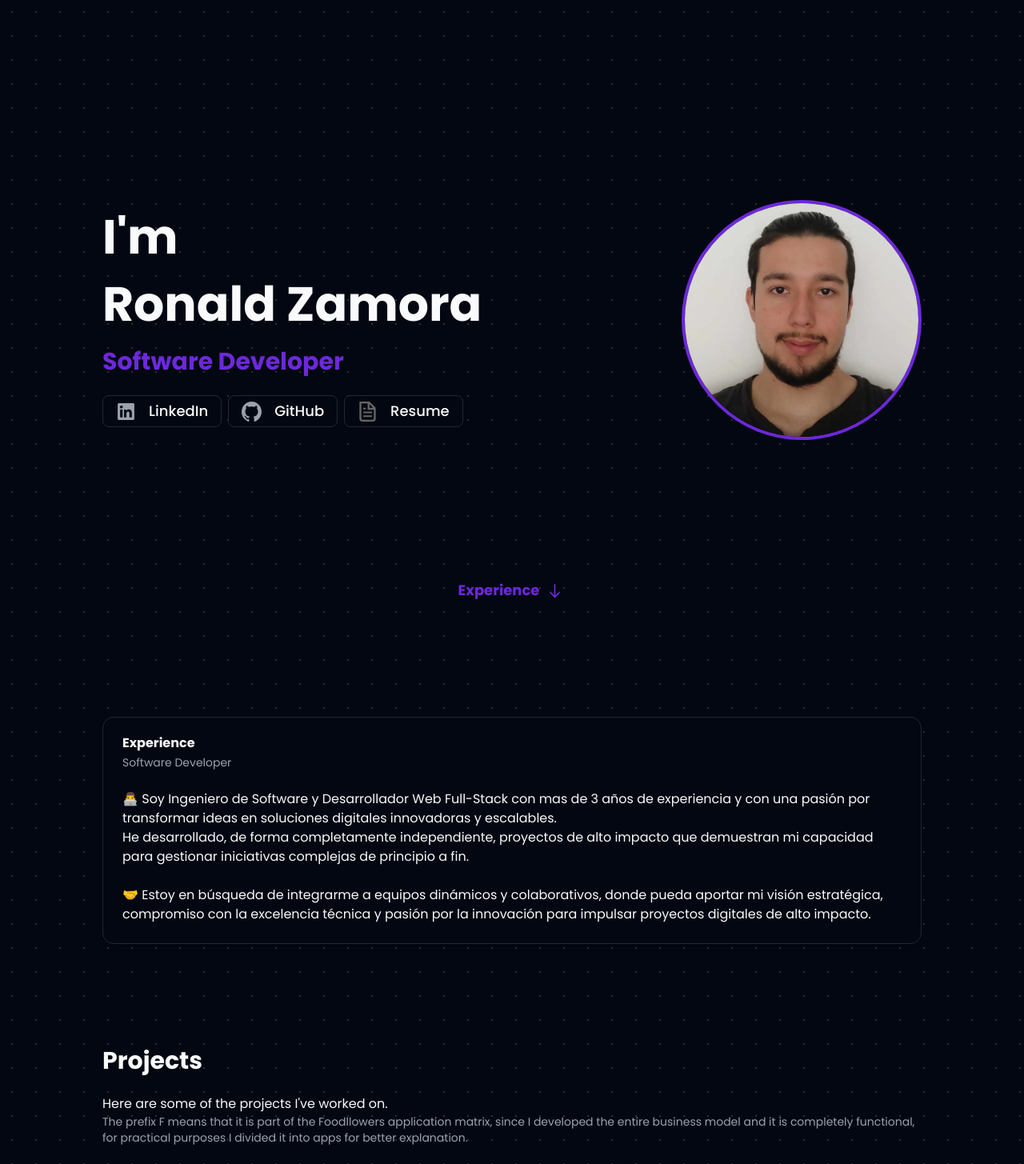
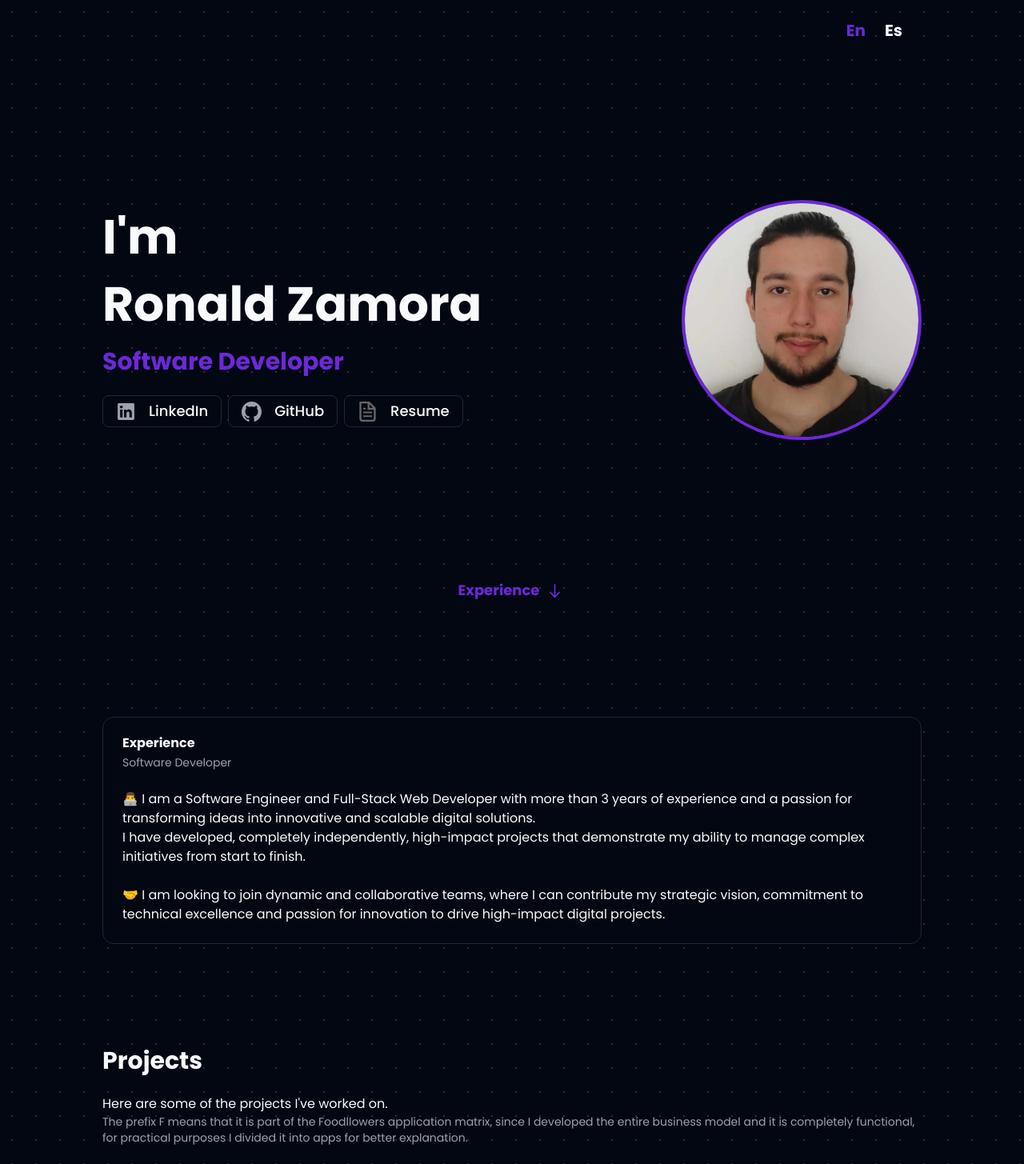
Before and after one commit to RonaldDev0/RonaldDev0, a Next.js app: page /en in a window 1280 px wide. Shown: the top 1455 px of the page at 80% size. Built offline with nearby package versions, Linux system fonts and the light colour scheme.

Commit message:
feat: translate

```diff
--- a/package.json
+++ b/package.json
@@ -10,6 +10,7 @@
   },
   "dependencies": {
     "@radix-ui/react-slot": "^1.1.2",
+    "@radix-ui/react-switch": "^1.1.3",
     "class-variance-authority": "^0.7.1",
     "clsx": "^2.1.1",
     "lucide-react": "^0.476.0",
@@ -22,13 +23,13 @@
   "devDependencies": {
     "@eslint/eslintrc": "^3.3.0",
     "@tailwindcss/postcss": "^4.0.9",
-    "@types/node": "^20.17.19",
+    "@types/node": "^20.17.23",
     "@types/react": "^19.0.10",
     "@types/react-dom": "^19.0.4",
     "eslint": "^9.21.0",
     "eslint-config-next": "15.2.0",
     "tailwindcss": "^4.0.9",
-    "typescript": "^5.7.3"
+    "typescript": "^5.8.2"
   },
   "packageManager": "yarn@1.22.19+sha1.4ba7fc5c6e704fce2066ecbfb0b0d8976fe62447"
 }
--- a/src/app/[lang]/page.tsx
+++ b/src/app/[lang]/page.tsx
@@ -5,15 +5,16 @@ import Stack from '@/components/sections/Stack'
 import Education from '@/components/sections/Educations'
 import AboutMe from '@/components/sections/About_me'
 
-export default function Home () {
+export default function Home ({ params: { lang } }: any) {
+  const en = lang === 'en'
   return (
     <main className='w-full flex flex-col items-center'>
-      <Hero />
-      <Experience />
-      <Projects />
-      <Stack />
-      <Education />
-      <AboutMe />
+      <Hero en={en} />
+      <Experience en={en} />
+      <Projects en={en} />
+      <Stack en={en} />
+      <Education en={en} />
+      <AboutMe en={en} />
     </main>
   )
 }
--- /dev/null
+++ b/src/components/Lang.tsx
@@ -0,0 +1,14 @@
+import Link from 'next/link'
+
+export default function Lang ({ en }: { en: boolean }) {
+  return (
+    <div className='absolute top-4 right-4 flex gap-2 items-center justify-center text-xl font-bold'>
+      <Link href='/en' className={`hover:scale-125 transition-transform p-2 ${en && 'text-primary'}`}>
+        En
+      </Link>
+      <Link href='/es' className={`hover:scale-125 transition-transform p-2 ${!en && 'text-primary'}`}>
+        Es
+      </Link>
+    </div>
+  )
+}
--- a/src/components/sections/Experience.tsx
+++ b/src/components/sections/Experience.tsx
@@ -1,23 +1,39 @@
 import { Card, CardHeader, CardTitle, CardDescription, CardContent, CardFooter } from '@/components/ui/card'
 
-export default function Experience () {
+export default function Experience ({ en }: { en: boolean }) {
   return (
     <section id='experience' aria-label='experience' className='space-y-4 pt-24 mb-32'>
       <Card>
         <CardHeader>
-          <CardTitle>Experience</CardTitle>
-          <CardDescription>Software Developer</CardDescription>
+          <CardTitle>
+            {en ? 'Experience' : 'Experiencia' }
+          </CardTitle>
+          <CardDescription>
+            {en ? 'Software Developer' : 'Desarrollador de software'}
+          </CardDescription>
         </CardHeader>
         <CardContent>
           <p>
-            👨‍💻 Soy Ingeniero de Software y Desarrollador Web Full-Stack con mas de 3 años de experiencia y con una pasión por transformar ideas en soluciones digitales innovadoras y escalables.
+            {
+              en
+                ? '👨‍💻 I am a Software Engineer and Full-Stack Web Developer with more than 3 years of experience and a passion for transforming ideas into innovative and scalable digital solutions.'
+                : '👨‍💻 Soy Ingeniero de Software y Desarrollador Web Full-Stack con mas de 3 años de experiencia y con una pasión por transformar ideas en soluciones digitales innovadoras y escalables.'
+            }
             <br />
-            He desarrollado, de forma completamente independiente, proyectos de alto impacto que demuestran mi capacidad para gestionar iniciativas complejas de principio a fin.
+            {
+              en
+                ? 'I have developed, completely independently, high-impact projects that demonstrate my ability to manage complex initiatives from start to finish.'
+                : 'He desarrollado, de forma completamente independiente, proyectos de alto impacto que demuestran mi capacidad para gestionar iniciativas complejas de principio a fin.'
+            }
           </p>
         </CardContent>
         <CardFooter>
           <p>
-            🤝 Estoy en búsqueda de integrarme a equipos dinámicos y colaborativos, donde pueda aportar mi visión estratégica, compromiso con la excelencia técnica y pasión por la innovación para impulsar proyectos digitales de alto impacto.
+            {
+              en
+                ? '🤝 I am looking to join dynamic and collaborative teams, where I can contribute my strategic vision, commitment to technical excellence and passion for innovation to drive high-impact digital projects.'
+                : '🤝 Estoy en búsqueda de integrarme a equipos dinámicos y colaborativos, donde pueda aportar mi visión estratégica, compromiso con la excelencia técnica y pasión por la innovación para impulsar proyectos digitales de alto impacto.'
+            }
           </p>
         </CardFooter>
       </Card>
--- a/src/components/sections/Hero.tsx
+++ b/src/components/sections/Hero.tsx
@@ -2,6 +2,7 @@ import Image from 'next/image'
 import Link from 'next/link'
 import { Button } from '@/components/ui/button'
 import { Suspense } from 'react'
+import Lang from '@/components/Lang'
 
 type IButton = {
   text: string,
@@ -31,22 +32,23 @@ const buttons: IButton[] = [
   }
 ]
 
-export default function Hero () {
+export default function Hero ({ en }: { en: boolean }) {
   return (
     <section
       id='hero'
       aria-label='hero'
       className='w-full flex max-[1000px]:flex-col-reverse items-center min-[1000px]:justify-between max-[700px]:gap-20 min-[1000px]:h-screen max-[1000px]:my-12 relative'
     >
+      <Lang en={en} />
       <div className='space-y-6'>
         <p className='text-6xl font-bold'>
-          I&apos;m
+          {en ? 'I\'m' : 'Soy'}
         </p>
         <h1 className='text-6xl font-bold' id='hero-heading'>
           Ronald Zamora
         </h1>
         <p className='text-3xl font-bold text-primary'>
-          Software Developer
+          {en ? 'Software Developer' : 'Desarrollador de software'}
         </p>
         <meta name='description' content='Ronald Zamora - Software Developer portfolio. Explore my projects, experience, and skills.' />
         <div className='space-x-2 flex'>
@@ -89,7 +91,7 @@ export default function Hero () {
       <div className='absolute bottom-12 max-[1000px]:hidden w-full flex justify-center'>
         <Link href='#experience' className='flex items-center gap-1.5' aria-label='Scroll to experience section'>
           <p className='text-primary text-lg font-bold'>
-            Experience
+            {en ? 'Experience' : 'Experiencia'}
           </p>
           <Image
             src='/icons/arrow-down.svg'
--- a/src/components/sections/Projects.tsx
+++ b/src/components/sections/Projects.tsx
@@ -3,7 +3,10 @@ import Link from 'next/link'
 
 type IProject = {
   title: string
-  description: string
+  description: {
+    en: string
+    es: string
+  }
   content: string
   link?: string
   image?: string
@@ -12,56 +15,84 @@ type IProject = {
 const projects: IProject[] = [
   {
     title: 'Foodllowers',
-    description: 'descrtiption',
+    description: {
+      en: 'descrtiption',
+      es: 'descripcion'
+    },
     content: 'content',
     link: 'https://foodllowers.vercel.app/',
     image: 'image'
   },
   {
     title: 'F-Kitchens',
-    description: 'descrtiption',
+    description: {
+      en: 'descrtiption',
+      es: 'descripcion'
+    },
     content: 'content',
     link: 'https://foodllowers-kitchens.vercel.app/',
     image: 'image'
   },
   {
     title: 'F-Deliverys',
-    description: 'descrtiption',
+    description: {
+      en: 'descrtiption',
+      es: 'descripcion'
+    },
     content: 'content',
     link: 'https://foodllowers-deliverys.vercel.app/',
     image: 'image'
   },
   {
     title: 'F-Influencers',
-    description: 'descrtiption',
+    description: {
+      en: 'descrtiption',
+      es: 'descripcion'
+    },
     content: 'content',
     link: 'https://foodllowers-influencers.vercel.app/',
     image: 'image'
   },
   {
     title: 'StreamingX',
-    description: 'descrtiption',
+    description: {
+      en: 'descrtiption',
+      es: 'descripcion'
+    },
     content: 'content',
     link: 'https://streaming-x.vercel.app/',
     image: 'image'
   },
   {
     title: 'Portfolio',
-    description: 'descrtiption',
+    description: {
+      en: 'descrtiption',
+      es: 'descripcion'
+    },
     content: 'content'
   }
 ]
 
-export default function Projects () {
+export default function Projects ({ en }: { en: boolean }) {
   return (
     <section id='projects' className='w-full space-y-6 mb-32'>
       <h2 className='text-3xl font-bold'>
-        Projects
+        {en ? 'Projects' : 'Proyectos'}
       </h2>
       <div>
-        <p>Here are some of the projects I&apos;ve worked on.</p>
+        <p>
+          {
+            en
+              ? 'Here are some of the projects I\'ve worked on.'
+              : 'Aquí se muestran algunos de los proyectos en los que he trabajado.'
+          }
+        </p>
         <CardDescription>
-          The prefix F means that it is part of the Foodllowers application matrix, since I developed the entire business model and it is completely functional, for practical purposes I divided it into apps for better explanation.
+          {
+            en
+              ? 'The prefix F means that it is part of the Foodllowers application matrix, since I developed the entire business model and it is completely functional, for practical purposes I divided it into apps for better explanation.'
+              : 'El prefijo F significa que es parte de la matriz de aplicaciones de Foodllowers, ya que desarrollé todo el modelo de negocio y es completamente funcional, para efectos prácticos lo dividí en apps para una mejor explicación.'
+          }
         </CardDescription>
       </div>
       <div className='min-[1000px]:grid min-[1000px]:grid-cols-3 min-[1000px]:gap-6 max-[1000px]:flex max-[1000px]:flex-col max-[1000px]:gap-6'>
@@ -75,7 +106,7 @@ export default function Projects () {
                       {project.title}
                     </CardTitle>
                     <CardDescription>
-                      {project.description}
+                      {project.description[en ? 'en' : 'es']}
                     </CardDescription>
                   </CardHeader>
                   <CardContent>
@@ -96,7 +127,7 @@ export default function Projects () {
                     {project.title}
                   </CardTitle>
                   <CardDescription>
-                    {project.description}
+                    {project.description[en ? 'en' : 'es']}
                   </CardDescription>
                 </CardHeader>
                 <CardContent>
--- a/src/components/sections/Stack.tsx
+++ b/src/components/sections/Stack.tsx
@@ -62,7 +62,7 @@ const stacks: IStack[] = [
   }
 ]
 
-export default function Stack () {
+export default function Stack ({ en }: { en: boolean }) {
   return (
     <section id='stack' aria-label='stack' className='w-full space-y-6 mb-32'>
       <h2 className='text-3xl font-bold mt-10'>
@@ -74,7 +74,7 @@ export default function Stack () {
             <CardHeader>
               <CardTitle>
                 <p className='text-xl'>
-                  {title}
+                  {!en && title === 'Learning' ? 'Aprendiendo' : !en && title === 'Tools' ? 'Herramientas' : title }
                 </p>
               </CardTitle>
             </CardHeader>
```
Also changed, not shown: src/components/sections/About_me.tsx (+23 -7 lines), src/components/sections/Educations.tsx (+17 -5 lines), src/components/ui/switch.tsx (added, +30 -0 lines), 2 other files (tests, documents, lock files or other folders).
